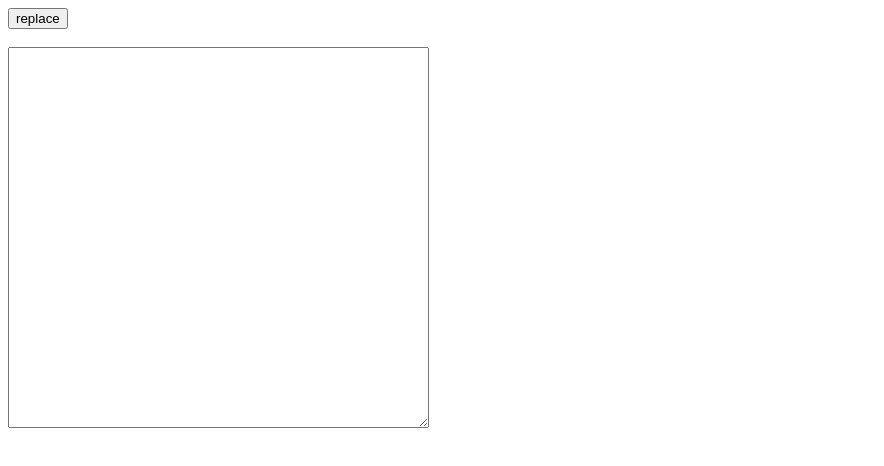
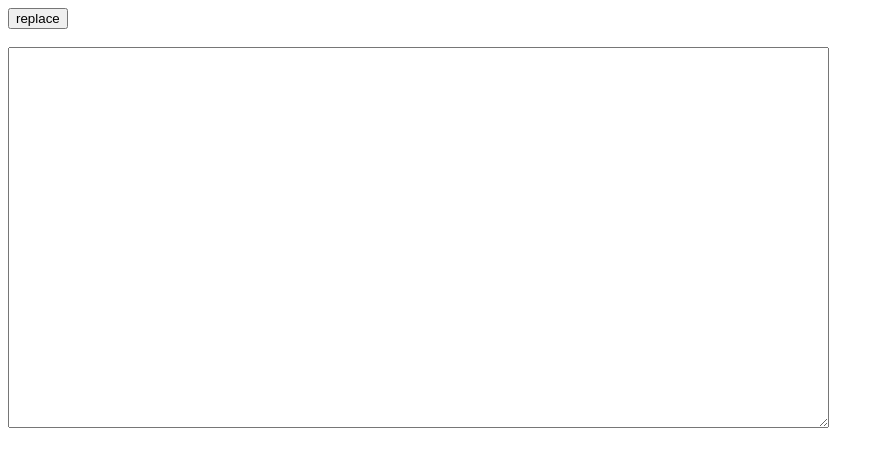
Before and after one commit to pamlib/an, a plain HTML site: page index.html in a window 1280 px wide. Shown: the whole page, without its empty margins (0-884 px from the left). Drawn offline with Linux system fonts and the light colour scheme.

Commit message:
Update index.html

```diff
--- a/index.html
+++ b/index.html
@@ -12,6 +12,6 @@
   <body>
     <button id="button" onclick="replace();">replace</button>
     <br></br>
-    <textarea rows="25" cols="50" id="textarea"></textarea>
+    <textarea rows="25" cols="100" id="textarea"></textarea>
   </body>
 </html>
```
